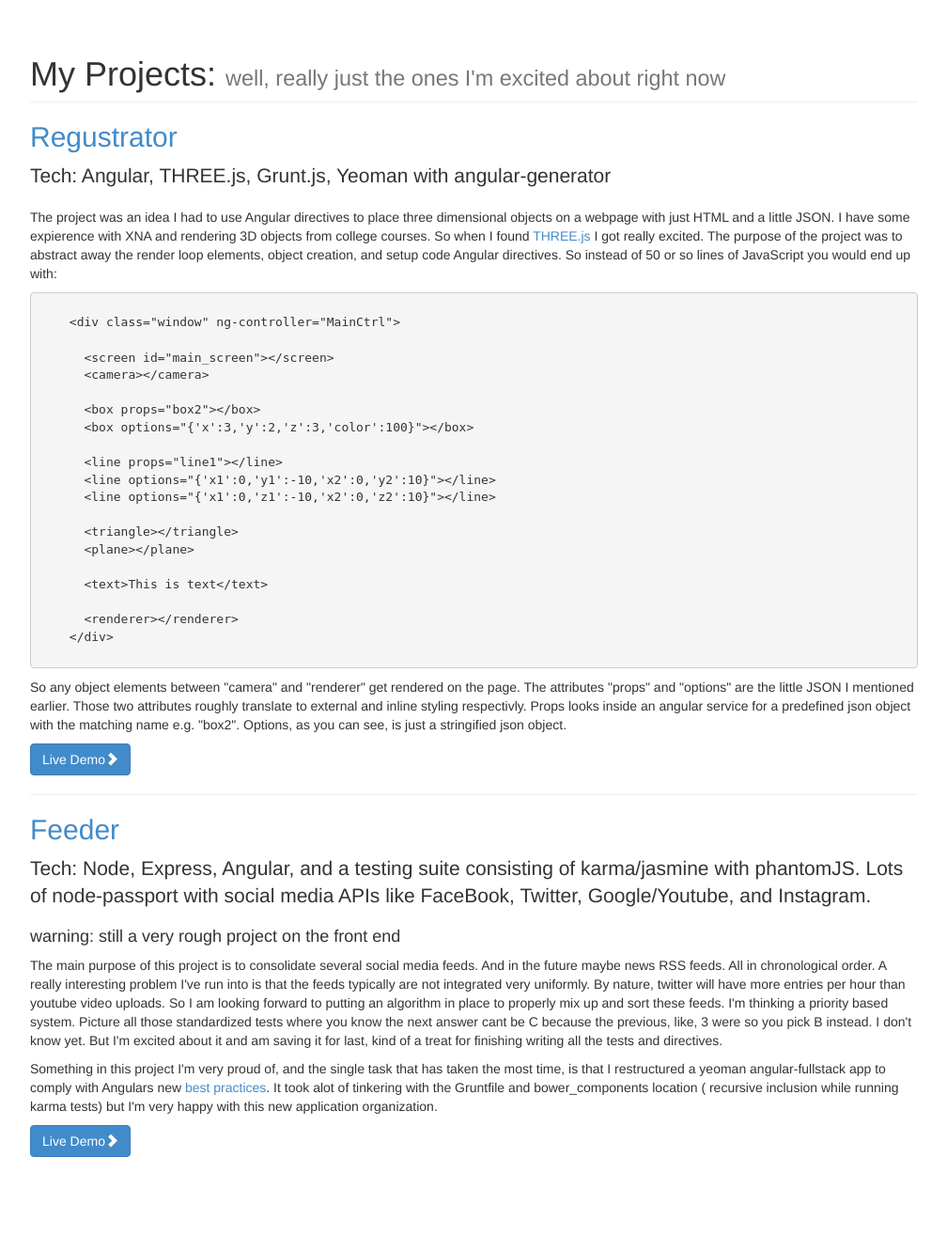
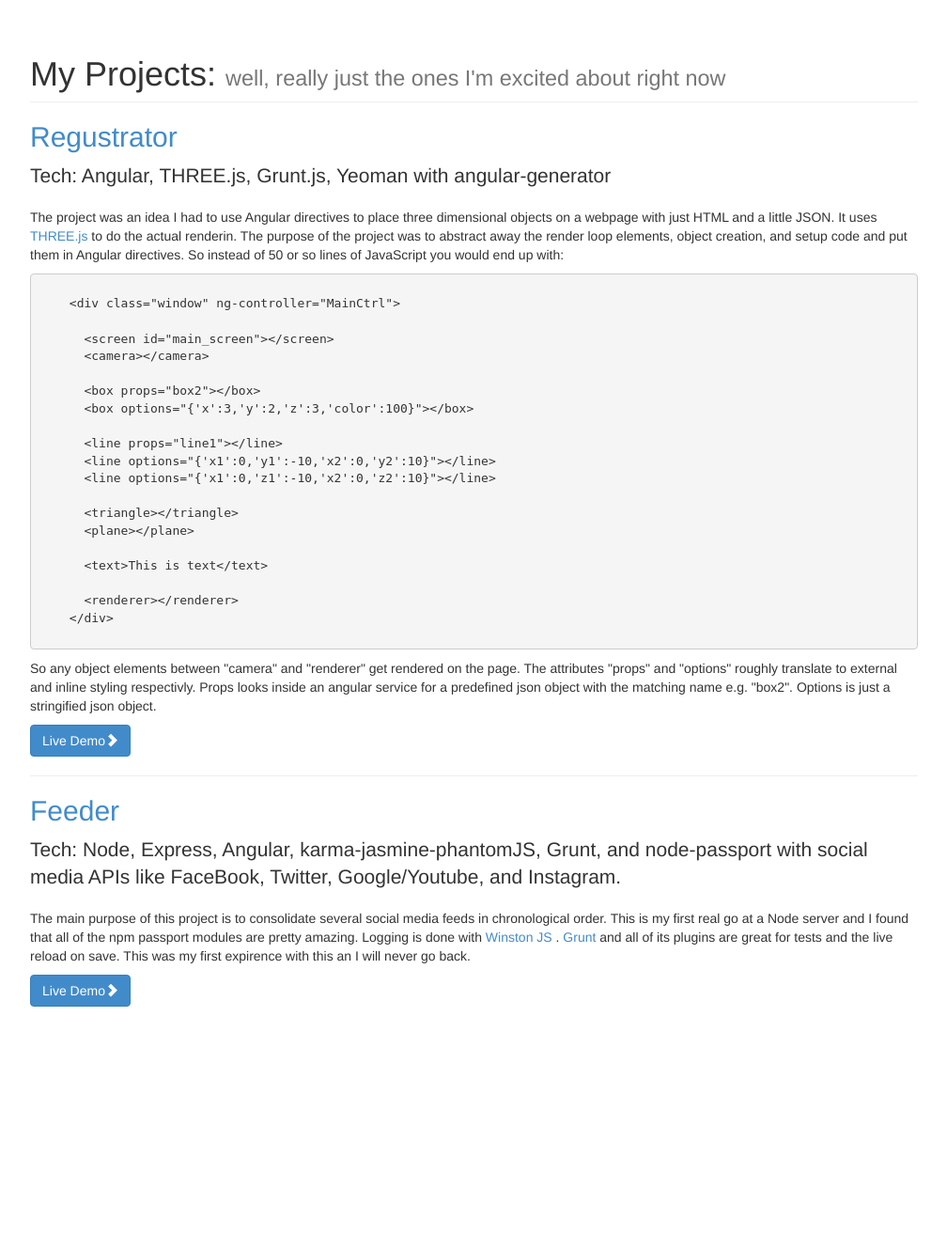
Before and after one commit to kmcbrayer/kmcbrayer_com, a Django app: page /projects/ in a window 1280 px wide. Shown: the part 51-1382 px from the top of the page at 94% size, without its empty margins (38-1046 px from the left). After the commit the page ends 1122 px from the top, so only its background shows below. Run offline with Django 3.2, Linux system fonts and the light colour scheme; parts of the project's set-up code (start-up, migrations or seed data) failed here and were passed over; some libraries are stand-ins or nearby versions.

Commit message:
updated project page, just wording

```diff
--- a/templates/projects.html
+++ b/templates/projects.html
@@ -14,7 +14,7 @@
         Tech: Angular, THREE.js, Grunt.js, Yeoman with angular-generator
     </p>
     <p>
-    The project was an idea I had to use Angular directives to place three dimensional objects on a webpage with just HTML and a little JSON. I have some expierence with XNA and rendering 3D objects from college courses. So when I found <a href="http://threejs.org/">THREE.js</a> I got really excited. The purpose of the project was to abstract away the render loop elements, object creation, and setup code Angular directives. So instead of 50 or so lines of JavaScript you would end up with:
+    The project was an idea I had to use Angular directives to place three dimensional objects on a webpage with just HTML and a little JSON. It uses <a href="http://threejs.org/">THREE.js</a> to do the actual renderin. The purpose of the project was to abstract away the render loop elements, object creation, and setup code and put them in Angular directives. So instead of 50 or so lines of JavaScript you would end up with:
     </p>
     <pre><code><xmp>    <div class="window" ng-controller="MainCtrl">
 
@@ -37,7 +37,7 @@
     </div></xmp></code></pre>
     <!--<img class="img-responsive" src="http://placehold.it/900x300" alt="">-->
     <p>
-    So any object elements between "camera" and "renderer" get rendered on the page. The attributes "props" and "options" are the little JSON I mentioned earlier. Those two attributes roughly translate to external and inline styling respectivly. Props looks inside an angular service for a predefined json object with the matching name e.g. "box2". Options, as you can see, is just a stringified json object.
+    So any object elements between "camera" and "renderer" get rendered on the page. The attributes "props" and "options" roughly translate to external and inline styling respectivly. Props looks inside an angular service for a predefined json object with the matching name e.g. "box2". Options is just a stringified json object.
     </p>
     <a class="btn btn-primary" href="/regUpreview">Live Demo<span class="glyphicon glyphicon-chevron-right"></span></a>
 
@@ -47,14 +47,10 @@
       <a href="https://github.com/kmcbrayer/regUStrator">Feeder</a>
     </h2>
     <p class="lead">
-        Tech: Node, Express, Angular, and a testing suite consisting of karma/jasmine with phantomJS. Lots of node-passport with social media APIs like FaceBook, Twitter, Google/Youtube, and Instagram.
-    </p>
-    <h4>warning: still a very rough project on the front end</h4>
-    <p>
-        The main purpose of this project is to consolidate several social media feeds. And in the future maybe news RSS feeds. All in chronological order. A really interesting problem I've run into is that the feeds typically are not integrated very uniformly. By nature, twitter will have more entries per hour than youtube video uploads. So I am looking forward to putting an algorithm in place to properly mix up and sort these feeds. I'm thinking a priority based system. Picture all those standardized tests where you know the next answer cant be C because the previous, like, 3 were so you pick B instead. I don't know yet. But I'm excited about it and am saving it for last, kind of a treat for finishing writing all the tests and directives.
+        Tech: Node, Express, Angular, karma-jasmine-phantomJS, Grunt, and  node-passport with social media APIs like FaceBook, Twitter, Google/Youtube, and Instagram.
     </p>
     <p>
-        Something in this project I'm very proud of, and the single task that has taken the most time, is that I restructured a yeoman angular-fullstack app to comply with Angulars new <a href="https://docs.google.com/document/d/1XXMvReO8-Awi1EZXAXS4PzDzdNvV6pGcuaF4Q9821Es/pub">best practices</a>. It took alot of tinkering with the Gruntfile and bower_components location ( recursive inclusion while running karma tests) but I'm very happy with this new application organization.
+        The main purpose of this project is to consolidate several social media feeds in chronological order. This is my first real go at a Node server and I found that all of the npm passport modules are pretty amazing. Logging is done with <a href="https://github.com/flatiron/winston">Winston JS</a> . <a href="http://gruntjs.com/">Grunt</a> and all of its plugins are great for tests and the live reload on save. This was my first expirence with this an I will never go back.
     </p>
     <a class="btn btn-primary" href="http://www.kmcbrayer.com:3000">Live Demo<span class="glyphicon glyphicon-chevron-right"></span></a>
 
```
